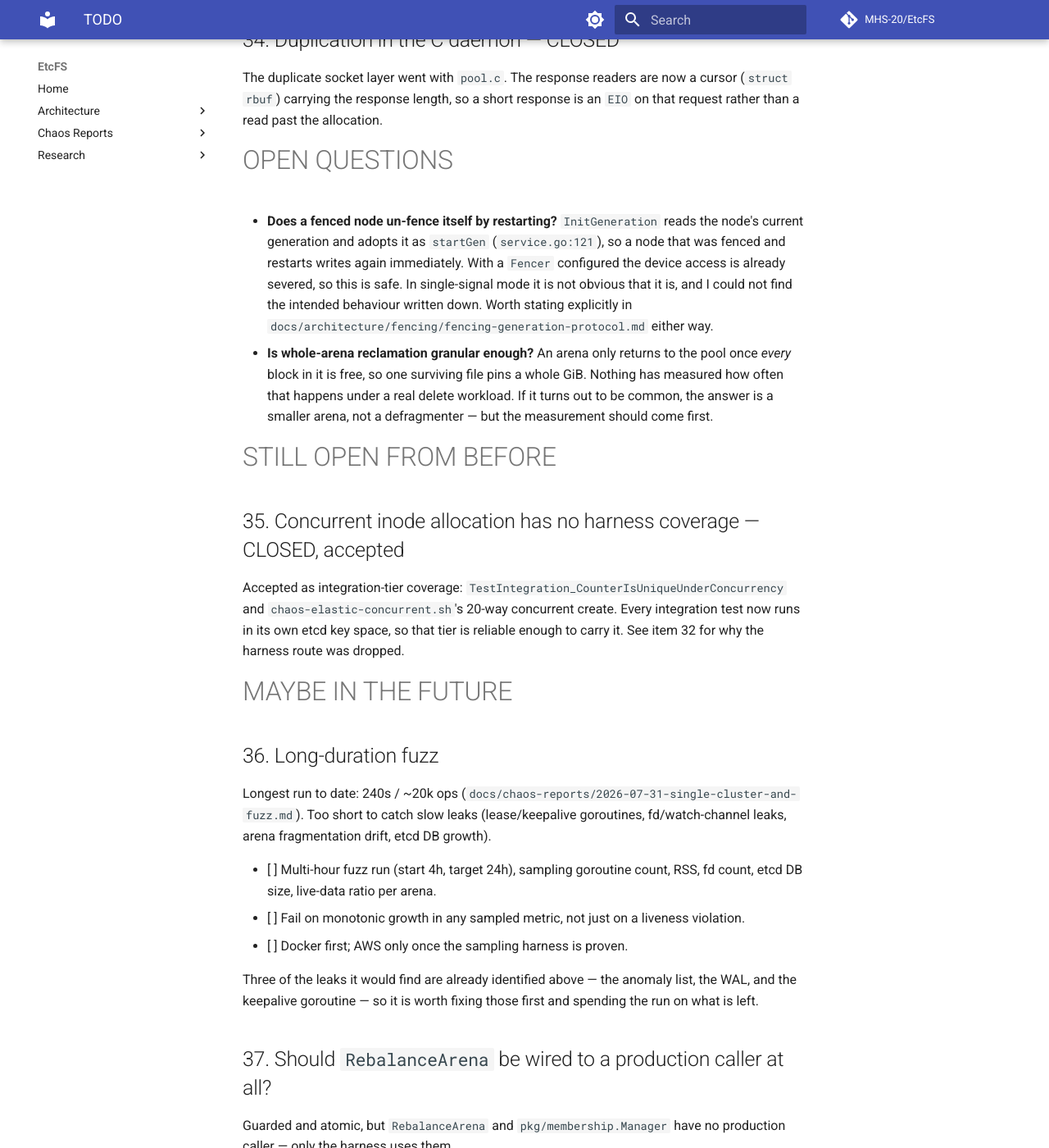
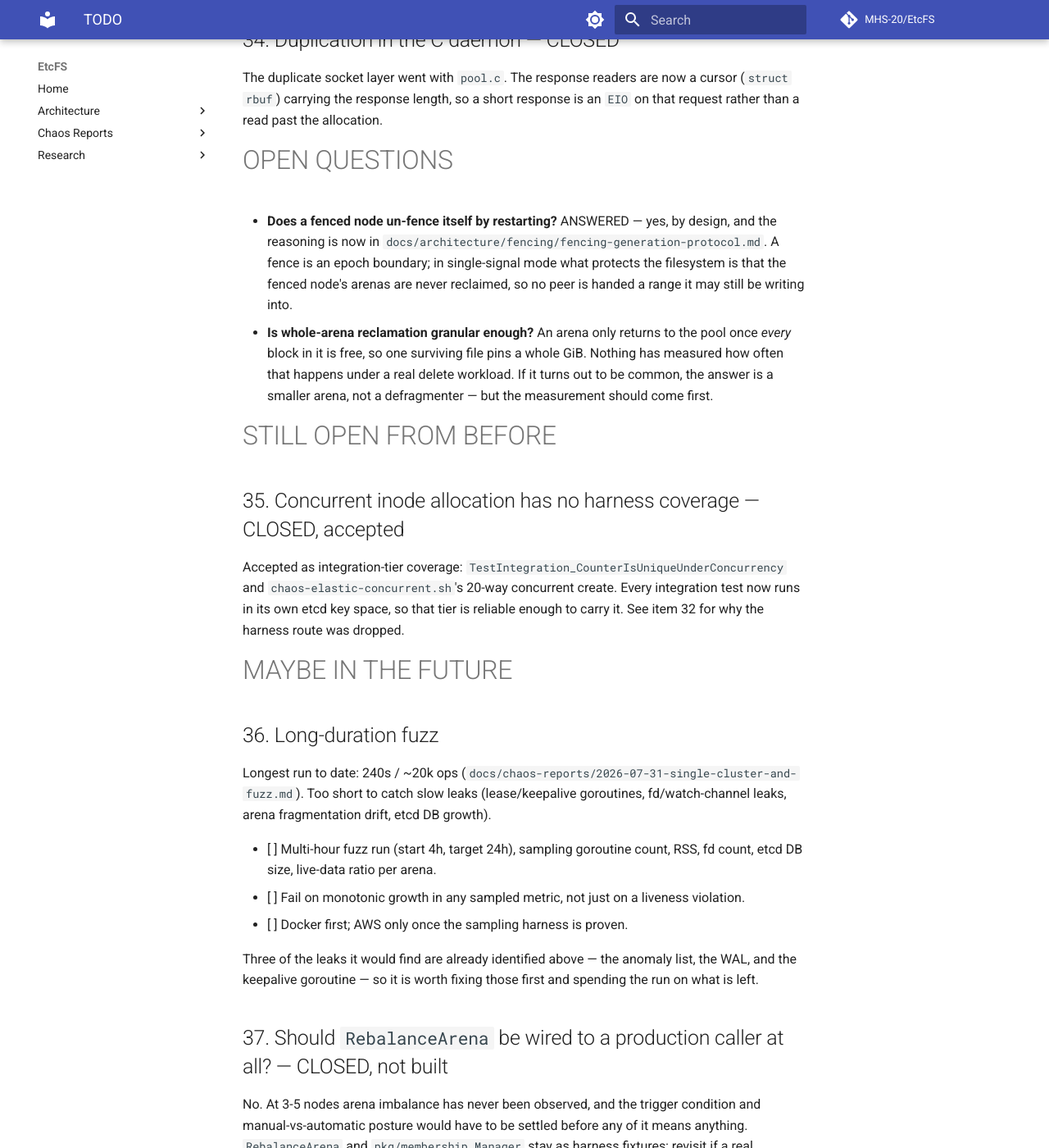
Before and after one commit to MHS-20/EtcFS, an MkDocs documentation site: the page built from docs/TODO.md, in a window 1280 px wide and 1400 px high, scrolled down 7306 px. Shown: the whole window at 82% size. Built offline with MkDocs 1.6.1 and Material for MkDocs 9.7.7, drawn with Linux system fonts in a browser that asks for light colours; comment, search, counter and statistics services are not loaded; some of the changed text lies outside the part shown.

Commit message:
docs(fencing): stated what a restart after a fence is allowed to do

```diff
--- a/docs/TODO.md
+++ b/docs/TODO.md
@@ -261,13 +261,12 @@ cursor (`struct rbuf`) carrying the response length, so a short response is an
 
 # OPEN QUESTIONS
 
-- **Does a fenced node un-fence itself by restarting?** `InitGeneration` reads
-  the node's current generation and adopts it as `startGen`
-  (`service.go:121`), so a node that was fenced and restarts writes again
-  immediately. With a `Fencer` configured the device access is already severed,
-  so this is safe. In single-signal mode it is not obvious that it is, and I
-  could not find the intended behaviour written down. Worth stating explicitly
-  in `docs/architecture/fencing/fencing-generation-protocol.md` either way.
+- **Does a fenced node un-fence itself by restarting?** ANSWERED — yes, by
+  design, and the reasoning is now in
+  `docs/architecture/fencing/fencing-generation-protocol.md`. A fence is an
+  epoch boundary; in single-signal mode what protects the filesystem is that the
+  fenced node's arenas are never reclaimed, so no peer is handed a range it may
+  still be writing into.
 - **Is whole-arena reclamation granular enough?** An arena only returns to the
   pool once *every* block in it is free, so one surviving file pins a whole GiB.
   Nothing has measured how often that happens under a real delete workload. If
@@ -301,15 +300,12 @@ Three of the leaks it would find are already identified above — the anomaly
 list, the WAL, and the keepalive goroutine — so it is worth fixing those first
 and spending the run on what is left.
 
-## 37. Should `RebalanceArena` be wired to a production caller at all?
+## 37. Should `RebalanceArena` be wired to a production caller at all? — CLOSED, not built
 
-Guarded and atomic, but `RebalanceArena` and `pkg/membership.Manager` have no
-production caller — only the harness uses them.
-
-- [ ] Decide if it's worth building. At current cluster sizes (3-5 nodes),
-      arena imbalance hasn't been an observed problem.
-- [ ] If yes: nail down the trigger condition and manual-vs-automatic posture
-      first — those decisions shape everything else.
+No. At 3-5 nodes arena imbalance has never been observed, and the trigger
+condition and manual-vs-automatic posture would have to be settled before any of
+it means anything. `RebalanceArena` and `pkg/membership.Manager` stay as harness
+fixtures; revisit if a real workload shows imbalance.
 
 ## 38. Features the POSIX surface is missing
 
```
Also changed, not shown: docs/architecture/fencing/fencing-generation-protocol.md (+10 -0 lines), docs/design-decisions.md (+6 -0 lines).
